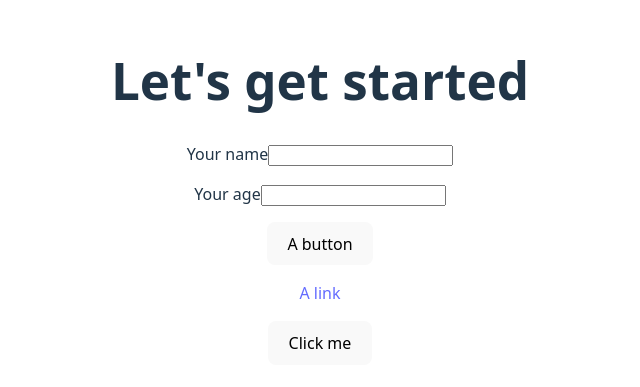
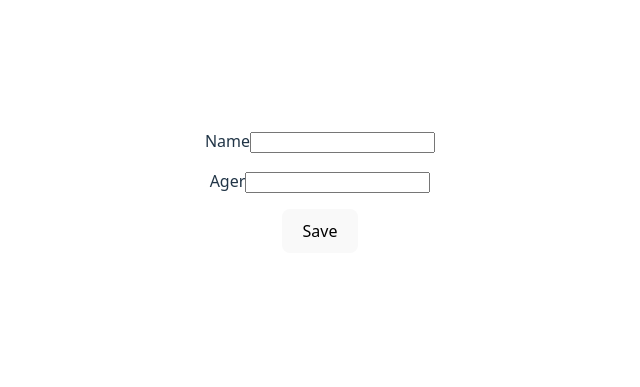
Before and after one commit to JaumeEsquerdo/TS-refresher, a React (Vite) app in the folder wrapper-component/: page / in a window 1280 px wide. Shown: the part 209-596 px from the top of the page, without its empty margins (320-960 px from the left). Built offline with nearby package versions, Linux system fonts and the light colour scheme.

Commit message:
uso de fordwardRef y useImperativeHandle más uso de form con hijos y reset

```diff
--- a/wrapper-component/src/App.tsx
+++ b/wrapper-component/src/App.tsx
@@ -1,25 +1,29 @@
 import Input from './components/Input'
 import Button from './components/Button'
-import Container from './components/Container'
 import './App.css'
+import Form, { type FormHandle } from './components/Form'
+import { useRef } from 'react'
 
 function App() {
+  const customForm = useRef<FormHandle>(null);
 
+  const handleSave = (data: unknown) => {
+    const extractedData = data as { name: string, number: string } // string en number porq en inputs es siempre strings aunq sea tipo number
+    console.log(extractedData)
+    customForm.current?.clear()
+  }
 
   return (
     <>
-      <h1>Let's get started</h1>
-      <Input id='name' label='Your name' type='text' />
-      <Input id='age' label='Your age' type='number' />
-      <p>
-        <Button >A button</Button>
-      </p>
-      <p>
-        <Button href='https://google.com'>A link</Button >
-      </p >
-      <section>
-        <Container as={Button}>Click me</Container>
-      </section>
+      <main>
+        <Form onSave={handleSave} ref={customForm}>
+          <Input type='text' label='Name' id='name' />
+          <Input type='number' label='Ager' id='age' />
+          <p>
+            <Button>Save</Button>
+          </p>
+        </Form>
+      </main >
     </>
   )
 }
--- /dev/null
+++ b/wrapper-component/src/components/Form.tsx
@@ -0,0 +1,51 @@
+import type { ComponentPropsWithoutRef, FormEvent } from "react";
+import { forwardRef, useImperativeHandle, useRef } from "react";
+
+type FormProps = ComponentPropsWithoutRef<'form'> & {
+    onSave: (value: unknown) => void
+}
+export type FormHandle = {
+    clear: () => void
+}
+
+// 👇 forwardRef recibe dos parámetros de tipo genérico:
+// 1️⃣ el tipo del 'ref' que se expone al padre (FormHandle)
+// 2️⃣ el tipo de las props que el componente acepta (FormProps)
+const Form = forwardRef<FormHandle, FormProps>(({ onSave, children, ...otherProps }, ref) => {
+    // 💬 Desestructuramos 'onSave' para evitar que se incluya en '...otherProps',
+    // ya que 'onSave' no es una prop válida de <form> y TypeScript marcaría error
+    // si se intentara pasar al elemento HTML. Además, así podemos usarla
+    // directamente dentro del componente.
+
+    const form = useRef<HTMLFormElement>(null)
+
+    // useImperativeHandle se usa junto con forwardRef para definir qué parte del componente
+    // (por ejemplo, funciones o valores) será accesible desde el componente padre a través del ref.
+    // En este caso, el padre podrá llamar formRef.current.clear() para resetear el formulario.
+
+    useImperativeHandle(ref, () => {
+        return {
+            clear() {
+                console.log('Clearing')
+                form.current?.reset()
+            }
+        }
+    });
+
+    const handleSubmit = (e: FormEvent<HTMLFormElement>) => {
+        e.preventDefault();
+
+        const formData = new FormData(e.currentTarget)
+        const data = Object.fromEntries(formData)
+        onSave(data)
+        // form.current?.reset()
+    }
+
+    return (
+        <form ref={form} onSubmit={handleSubmit} {...otherProps}>{children}</form >
+    );
+}
+)
+
+
+export default Form;
--- a/wrapper-component/src/components/Input.tsx
+++ b/wrapper-component/src/components/Input.tsx
@@ -1,18 +1,18 @@
-import type { ComponentPropsWithoutRef } from "react";
+import { type ComponentPropsWithoutRef, forwardRef } from "react";
 
 type InputProps = {
     label: string;
     id: string;
 } & ComponentPropsWithoutRef<'input'>
 
-const Input = ({ label, id, ...props }: InputProps) => {
+const Input = forwardRef<HTMLInputElement, InputProps>(({ label, id, ...props }, ref) => {
     return (
         <p>
             <label htmlFor={id}>{label}
-                <input id={id} {...props} />
+                <input id={id} {...props} ref={ref} />
             </label>
         </p >
     );
-}
+})
 
 export default Input;
```
